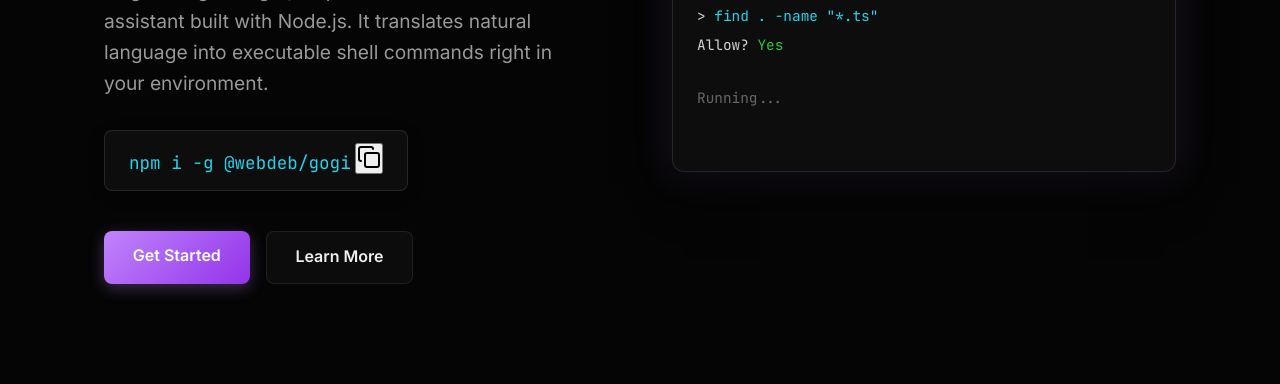
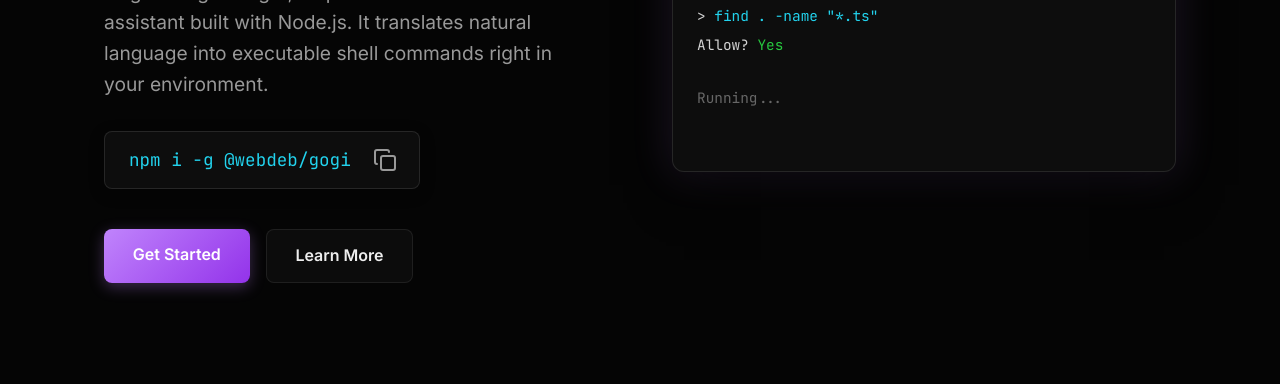
Before and after one commit to webdeb/gogi, a website: page docs/index.html in a window 1280 px wide. Shown: the part 416-800 px from the top of the page. Drawn offline with nearby package versions, Linux system fonts and the light colour scheme.

Commit message:
docs: add CSS for copy button

```diff
--- a/docs/styles.css
+++ b/docs/styles.css
@@ -183,10 +183,12 @@ main {
 }
 
 .hero-install {
-    display: inline-block;
+    display: inline-flex;
+    align-items: center;
+    gap: 1rem;
     background: #0D0D0D;
     border: 1px solid rgba(255, 255, 255, 0.1);
-    padding: 0.75rem 1.5rem;
+    padding: 0.6rem 1rem 0.6rem 1.5rem;
     border-radius: 8px;
     margin-bottom: 2.5rem;
     box-shadow: 0 4px 15px rgba(0, 0, 0, 0.3);
@@ -196,6 +198,29 @@ main {
     font-family: var(--font-mono);
     color: var(--accent-secondary);
     font-size: 1.1rem;
+}
+
+.copy-btn {
+    background: transparent;
+    border: none;
+    color: var(--text-secondary);
+    cursor: pointer;
+    display: flex;
+    align-items: center;
+    justify-content: center;
+    padding: 0.4rem;
+    border-radius: 6px;
+    transition: all 0.2s ease;
+}
+
+.copy-btn i {
+    width: 18px;
+    height: 18px;
+}
+
+.copy-btn:hover {
+    background: rgba(255, 255, 255, 0.1);
+    color: #FFF;
 }
 
 .hero-actions {
```
